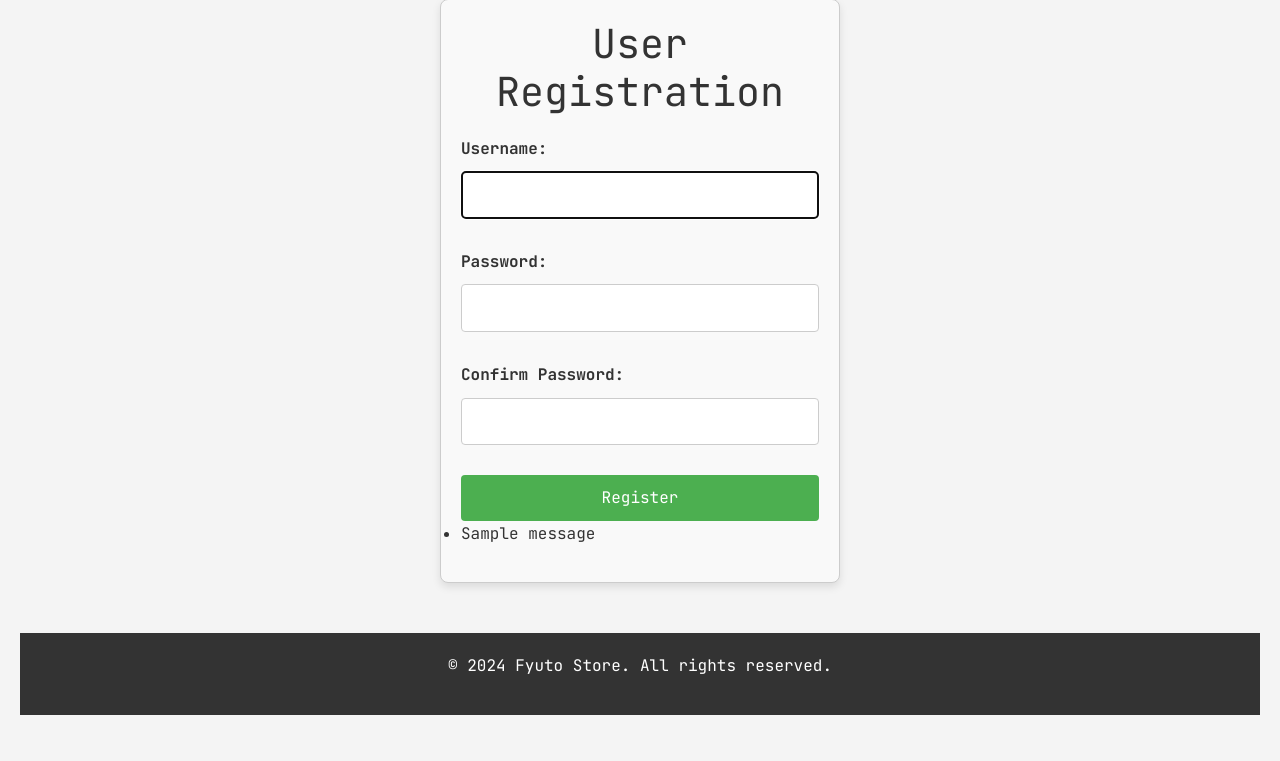
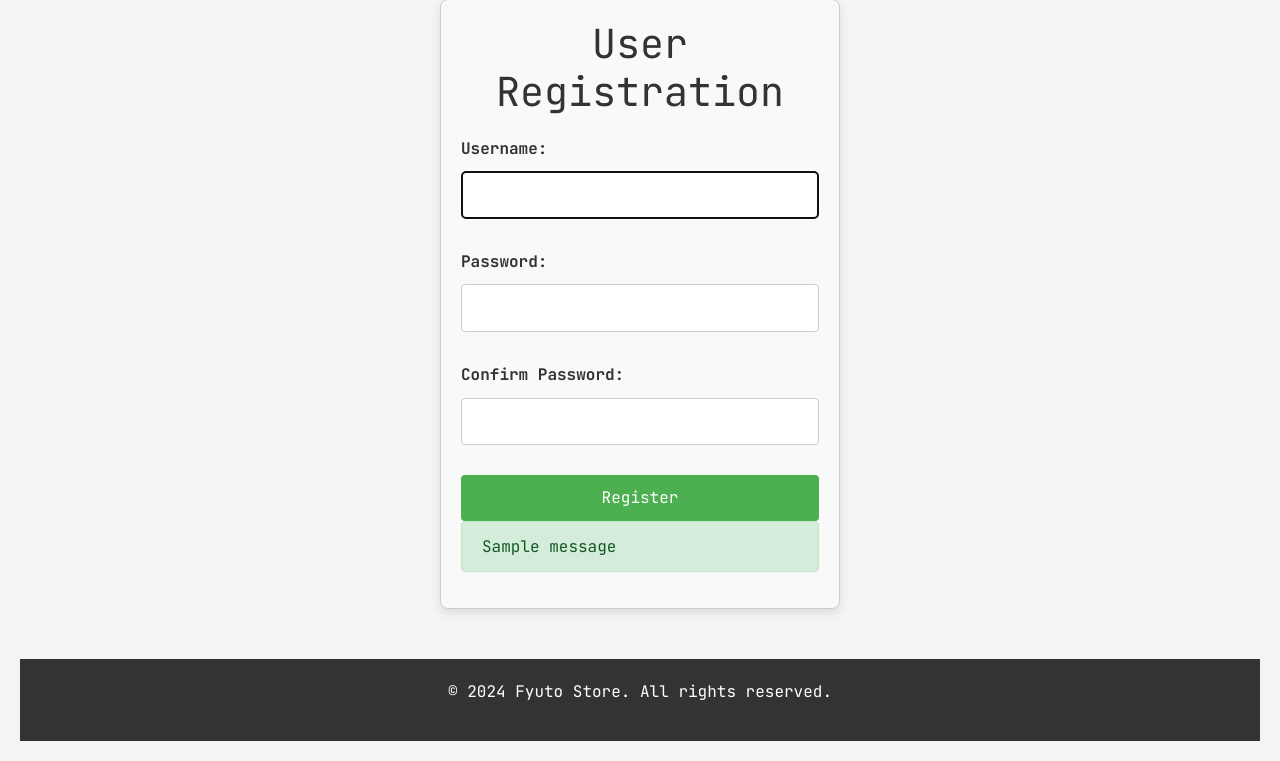
Before and after one commit to zihwoi/fyuto, a Django app: page /register/ in a window 1280 px wide. Shown: the part 205-966 px from the top of the page. Before the commit the page ends 920 px from the top, so only its background shows below. Run offline with Django 4.2, Linux system fonts and the light colour scheme; tables that the repository leaves empty hold one stand-in row (values such as "Sample post"); one stand-in notice (Sample message) is shown; some libraries are stand-ins or nearby versions.

Commit message:
Update register.html with message alert

```diff
--- a/store/templates/store/register.html
+++ b/store/templates/store/register.html
@@ -52,11 +52,11 @@
     </form>
 
     {% if messages %}
-    <ul>
-        {% for message in messages %}
-        <li>{{ message }}</li>
-        {% endfor %}
-    </ul>
+    {% for message in messages %}
+    <div class="alert {% if message.tags %}alert-{{ message.tags }}{% endif %}">
+        {{ message }}
+    </div>
+    {% endfor %}
     {% endif %}
 </div>
 {% endblock %}
```
